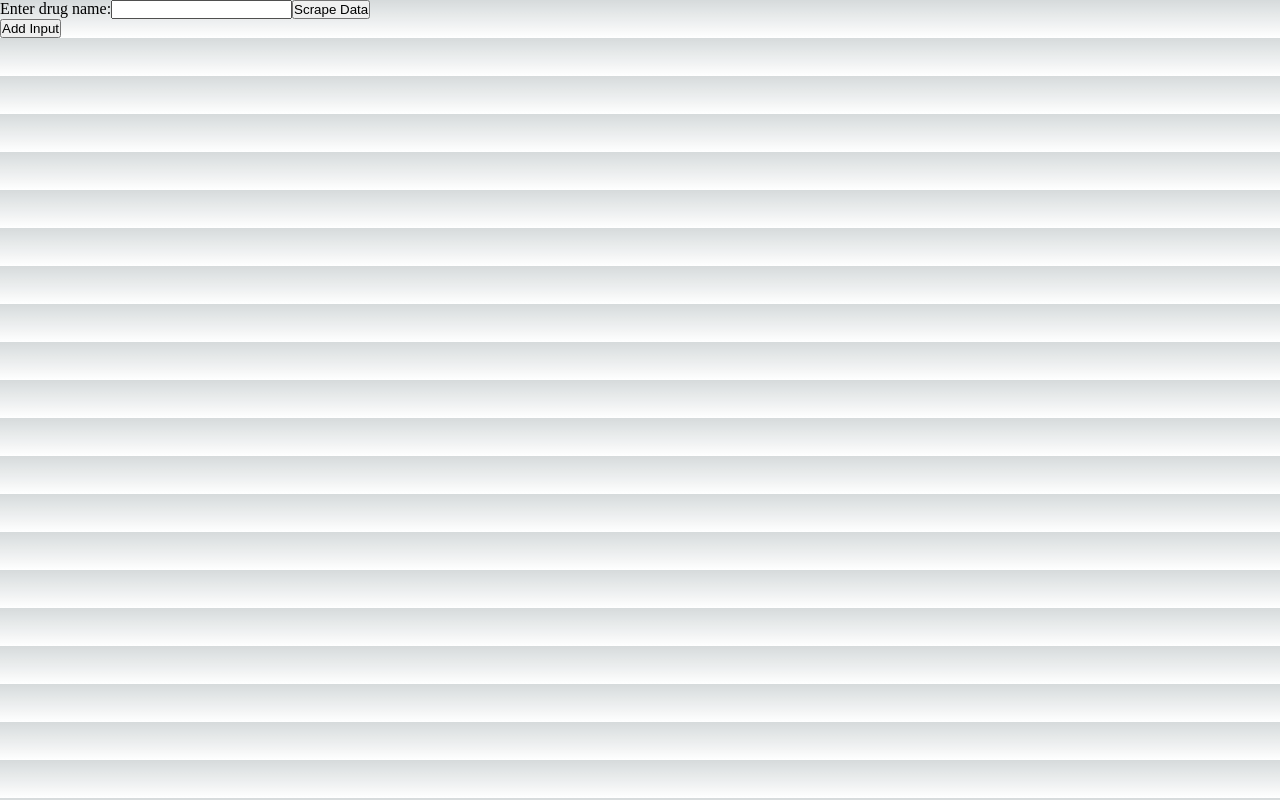
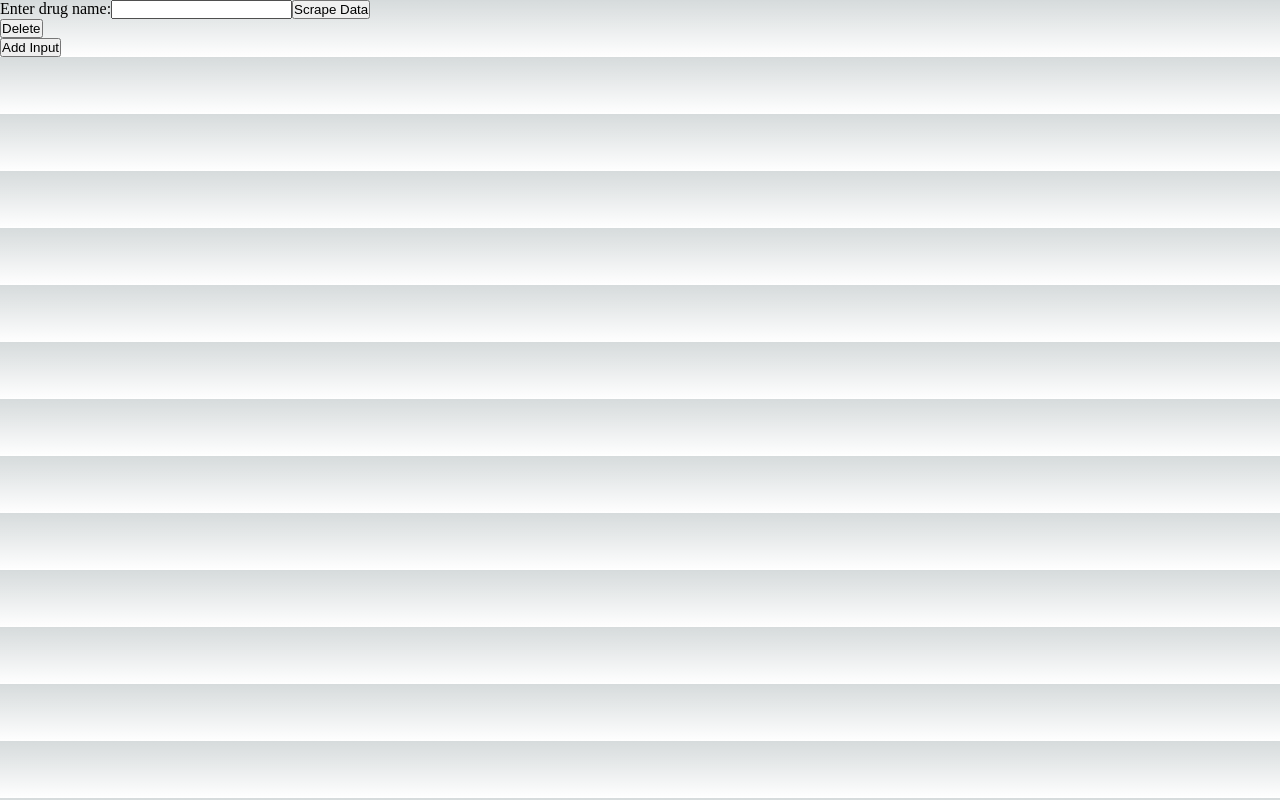
Before and after one commit to janlebar/sideeffect_nextjs, a Next.js app: page /scrape in a window 1280 px wide. Built offline with nearby package versions, Linux system fonts and the light colour scheme.

Commit message:
button design

```diff
--- /dev/null
+++ b/components/Buttons.js
@@ -0,0 +1,11 @@
+function Buttons() {
+    return (
+      <div className="card">
+        <div className="actions">
+          <button className="btn">Delete</button>
+        </div>
+      </div>
+    );
+  }
+
+  export default Buttons;
--- a/components/Form.js
+++ b/components/Form.js
@@ -1,4 +1,5 @@
 import React from 'react';
+import Buttons from './Buttons';
 
 function Form({ urlInput, onSubmit, onChange }) {
   return (
@@ -8,6 +9,7 @@ function Form({ urlInput, onSubmit, onChange }) {
         <input type="text" value={urlInput} onChange={onChange} />
       </label>
       <button type="submit">Scrape Data</button>
+      <Buttons/>
     </form>
   );
 }
```
